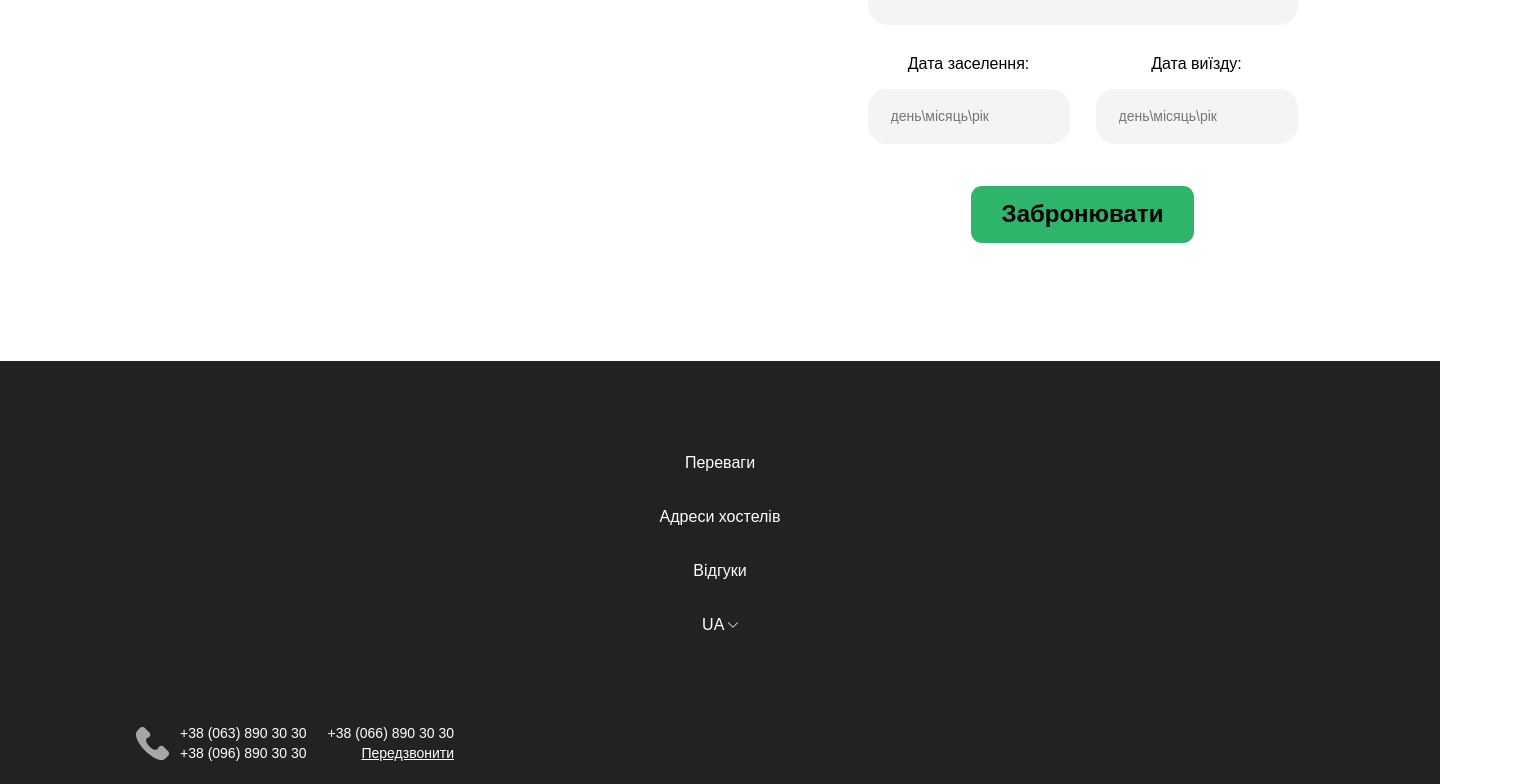
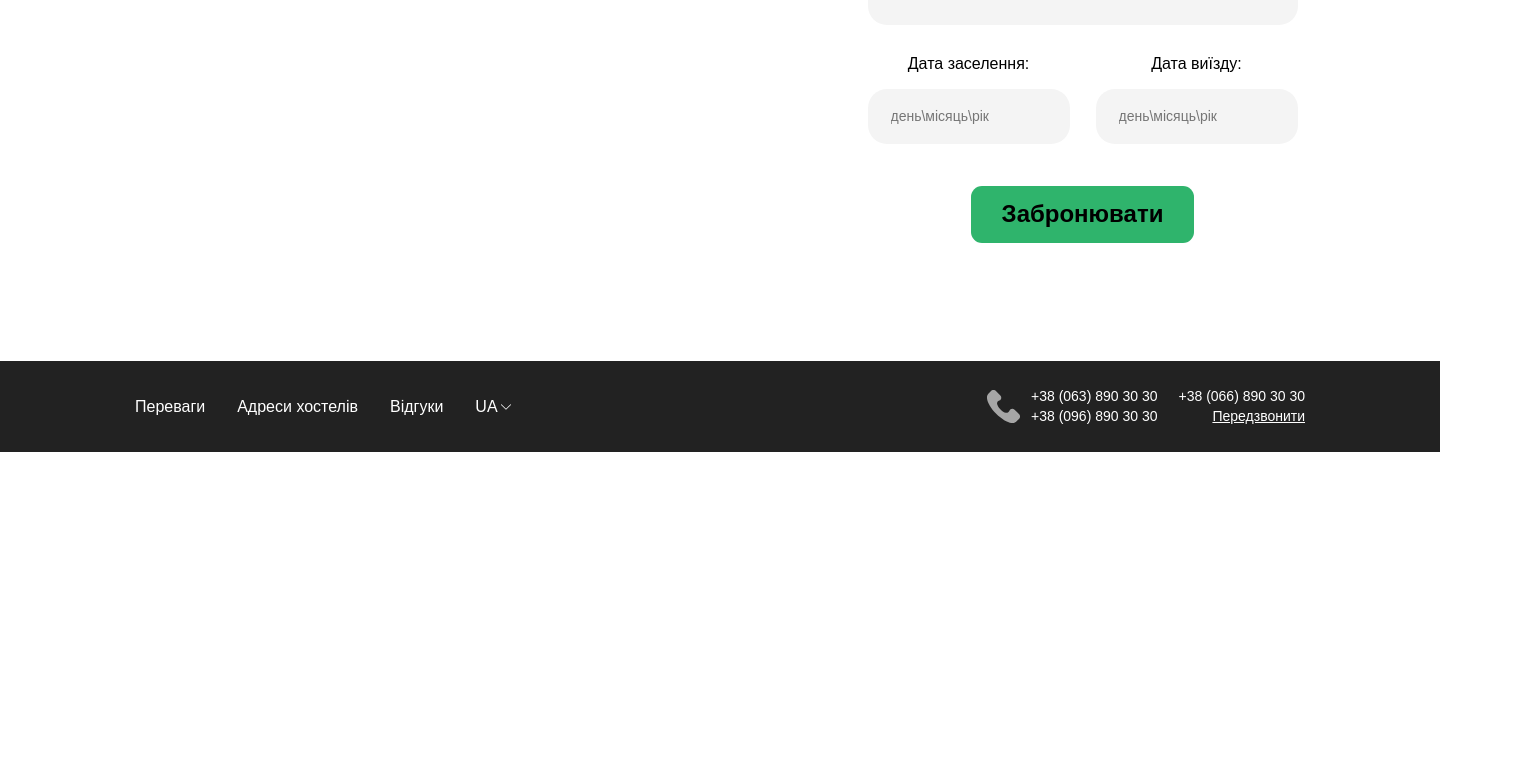
Before and after one commit to AnnMatsarska/test-megapolis, a React (Create React App) app: page / in a window 1536 px wide. Shown: the part 7669-8453 px from the top of the page. After the commit the page ends 8121 px from the top, so only its background shows below. Built offline with nearby package versions, Linux system fonts and the light colour scheme.

Commit message:
add footer

```diff
--- a/src/components/Footer/Footer.jsx
+++ b/src/components/Footer/Footer.jsx
@@ -7,6 +7,7 @@
   return (
     <section className={css.footerSection}>
       <div className="container">
+        <div className={css.wrapper}>
           <ul className={css.menuList}>
             <li>
               <a href="##">Переваги</a>
@@ -49,6 +50,7 @@
             </ul>
           </div>
         </div>
+      </div>
     </section>
   );
 };
--- a/src/components/Footer/Footer.module.css
+++ b/src/components/Footer/Footer.module.css
@@ -47,3 +47,23 @@
     text-decoration: underline;
     color: rgb(255, 255, 255);
 }
+
+@media (min-width: 1440px) {
+    .wrapper {
+        display: flex;
+        align-items: center;
+        justify-content: space-between;
+    }
+
+    .menuList {
+        margin-bottom: 0;
+        flex-direction: row;
+        align-items: center;
+    }
+
+    .footerSection {
+        padding-top: 26px;
+        padding-bottom: 26px;
+
+    }
+}
```
Lines whose indentation alone changed are shown as unchanged.
